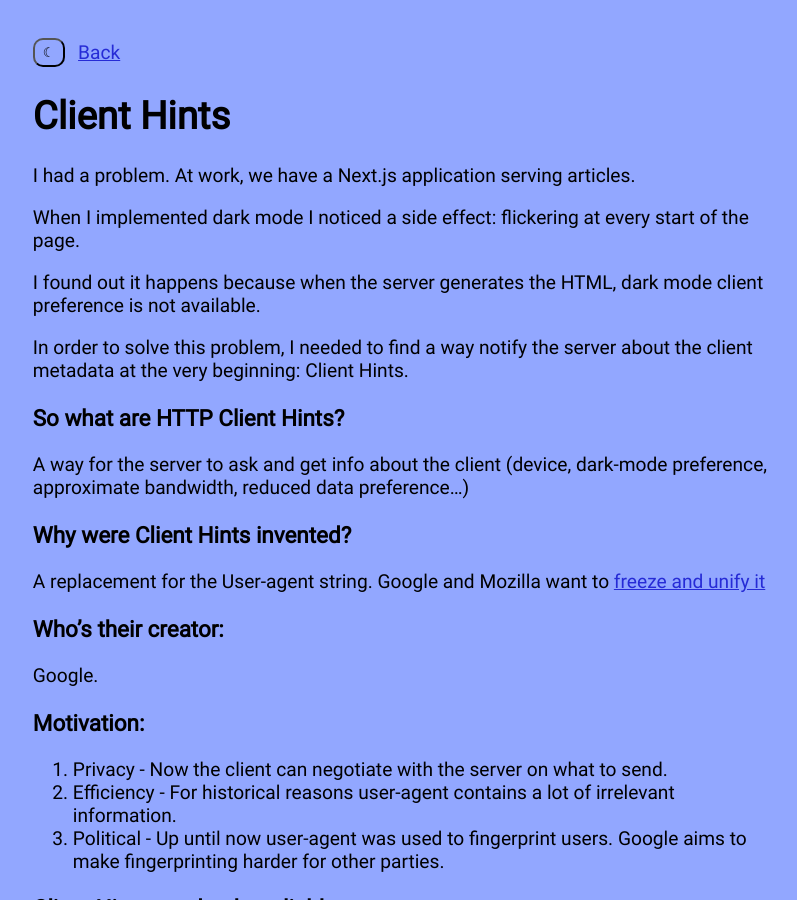
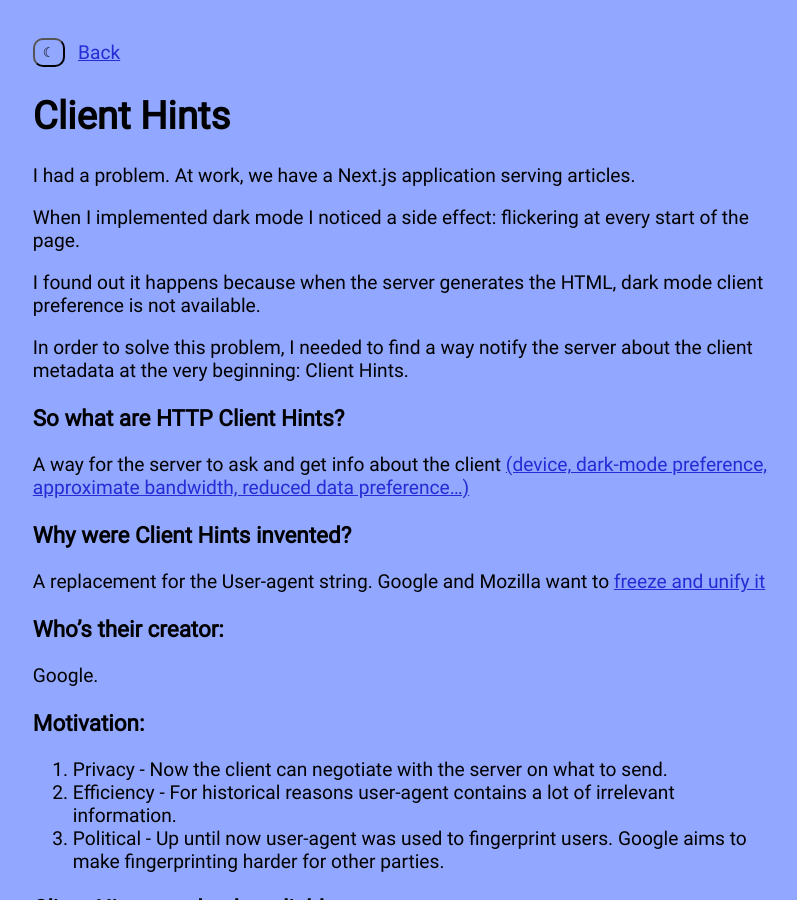
Before and after one commit to purple-cmd/blog, a Jekyll site: the page built from _posts/2022-05-28-Client-Hints.md, in a window 1280 px wide and 900 px high. Shown: the whole window, without its empty margins (236-1033 px from the left). Built offline with Jekyll 4.4.1, drawn with Linux system fonts in a browser that asks for light colours; part of the change alters nothing that is shown.

```diff
--- a/_posts/2022-05-28-Client-Hints.md
+++ b/_posts/2022-05-28-Client-Hints.md
@@ -14,7 +14,7 @@ I found out it happens because when the server generates the HTML, dark mode cli
 In order to solve this problem, I needed to find a way notify the server about the client metadata at the very beginning: Client Hints.
 
 ### So what are HTTP Client Hints?
-A way for the server to ask and get info about the client (device, dark-mode preference, approximate bandwidth, reduced data preference...)
+A way for the server to ask and get info about the client [(device, dark-mode preference, approximate bandwidth, reduced data preference...)](https://browserleaks.com/client-hints)
 
 ### Why were Client Hints invented?
 A replacement for the User-agent string.
@@ -58,7 +58,6 @@ No:
 - Safari - unknown yet.
 
 
-
 ##### _sources:_
 - https://github.com/WICG/client-hints-infrastructure/blob/main/reliability.md
 - https://chromium.googlesource.com/chromium/src/+/refs/
```
